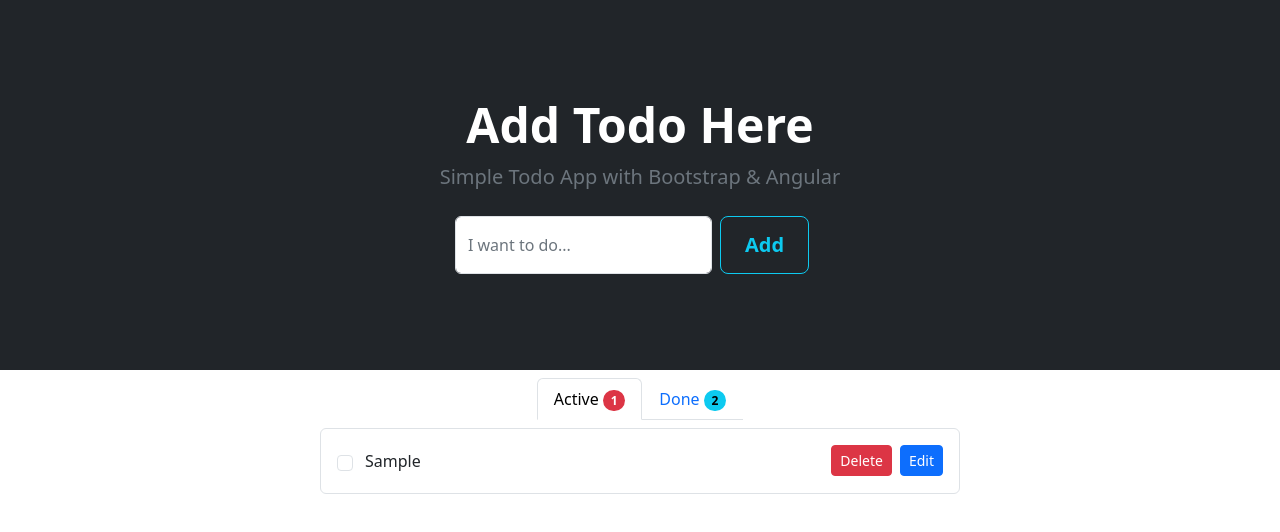
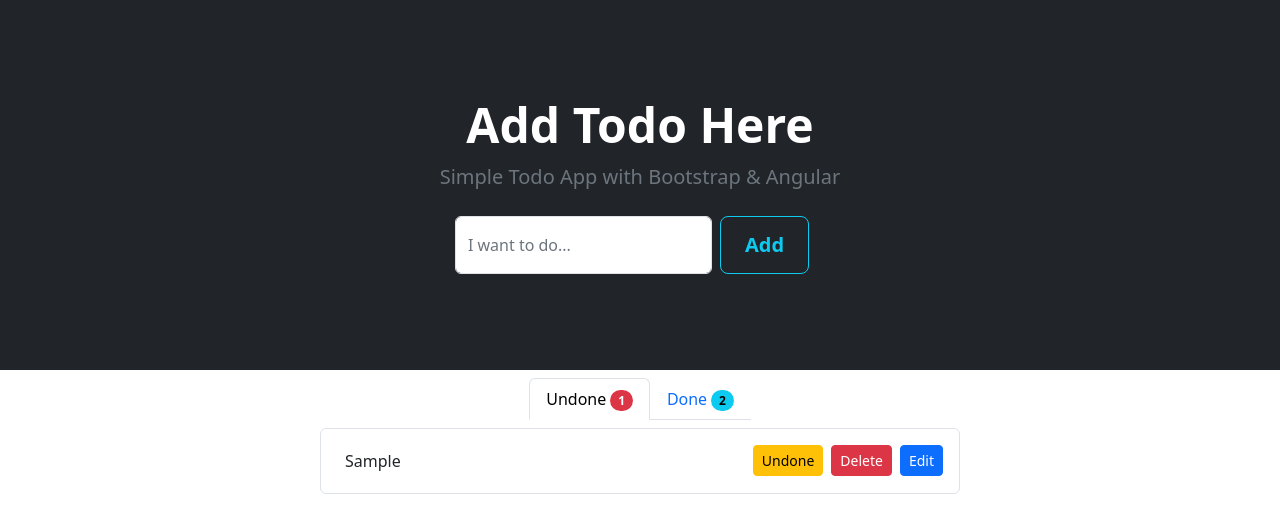
Before and after one commit to YasinDehfuli/Angular-Todo-App, an Angular app: page / in a window 1280 px wide. Both pictures are taken after typing "Sample" into the empty fields and a click on the button "Add". Shown: the top 532 px of the page. Built offline with nearby package versions, Linux system fonts and the light colour scheme.

Commit message:
feat(done-tasks): added done and undone buttons to change task status

```diff
--- a/src/app/app.component.html
+++ b/src/app/app.component.html
@@ -10,7 +10,7 @@
   </div>
 </header>
 
-<app-todos [todos]="todos" (delete)="doDeleteTodo($event)"></app-todos>
+<app-todos [todos]="todos" (delete)="doDeleteTodo($event)" (status)="doChangeStatus($event)"></app-todos>
 
 
 <router-outlet/>
--- a/src/app/app.component.ts
+++ b/src/app/app.component.ts
@@ -30,4 +30,16 @@ export class AppComponent {
   doDeleteTodo(key: number) {
     this.todos = this.todos.filter(item => item.key !== key)
   }
+
+  doChangeStatus(key: number) {
+    this.todos = this.todos.map(item => {
+      if (item.key === key) {
+        return {
+          ...item,
+          done: !item.done
+        }
+      }
+      return item;
+    })
+  }
 }
--- a/src/app/components/todo/todo.component.html
+++ b/src/app/components/todo/todo.component.html
@@ -1,8 +1,7 @@
 <ul class="list-group">
   <li class="todo-size list-group-item d-flex align-items-center justify-content-between">
     <div class="d-flex align-items-center">
-      <input class="form-check-input me-1" type="checkbox" value="" id="firstCheckbox">
-      <label class="form-check-label m-lg-2 mb-0" for="firstCheckbox">
+      <label class="form-check-label m-lg-2 mb-0">
         <span *ngIf="!hasDoEditSelected ; else edit_template" class="edit-todo">
           {{ todo.text }}
         </span>
@@ -15,6 +14,9 @@
       </label>
     </div>
     <div *ngIf="!hasDoEditSelected ; else submit_button_template" class="d-flex gap-2">
+      <button type="button" class="btn btn-sm" [ngClass]="{'btn-success': todo.done , 'btn-warning': !todo.done}" (click)="doToggleStatusTodo(todo.key)">
+        {{ todo.done ? 'Done' : 'Undone' }}
+      </button>
       <button type="button" class="btn btn-sm btn-danger" (click)="doDeleteTodo(todo.key)">Delete</button>
       <button type="button" class="btn btn-sm btn-primary" (click)="doEditTodo()">Edit</button>
     </div>
--- a/src/app/components/todo/todo.component.ts
+++ b/src/app/components/todo/todo.component.ts
@@ -1,12 +1,13 @@
 import {Component, EventEmitter, Input, Output} from '@angular/core';
-import {NgIf} from '@angular/common';
+import {NgClass, NgIf} from '@angular/common';
 import {FormsModule} from '@angular/forms';
 
 @Component({
   selector: 'app-todo',
   imports: [
     NgIf,
-    FormsModule
+    FormsModule,
+    NgClass
   ],
   templateUrl: './todo.component.html',
   styleUrl: './todo.component.scss'
@@ -14,6 +15,7 @@ import {FormsModule} from '@angular/forms';
 export class TodoComponent {
   @Input('todoItem') todo!: { key: number; done: boolean; text: string };
   @Output() delete = new EventEmitter<number>();
+  @Output() status = new EventEmitter<number>();
 
   hasDoEditSelected: boolean = false;
   initialValue: string = ''
@@ -34,4 +36,8 @@ export class TodoComponent {
   doDeleteTodo(key: number) {
     this.delete.emit(key)
   }
+
+  doToggleStatusTodo(status: number) {
+    this.status.emit(status)
+  }
 }
--- a/src/app/components/todos/todos.component.html
+++ b/src/app/components/todos/todos.component.html
@@ -2,7 +2,7 @@
   <ul class="nav nav-tabs">
     <li class="nav-item position-relative">
       <a class="nav-link active" aria-current="page" href="#">
-        Active
+        Undone
         <span class="badge rounded-pill text-bg-danger">1</span>
       </a>
 
@@ -20,6 +20,7 @@
   <app-todo
     *ngFor="let todo of todos" [todoItem]="todo"
     (delete)="doDeleteTodo(todo.key)"
+    (status)="doChangeStatus(todo.key)"
     class="col-6 mb-2 mt-2">
   </app-todo>
 </section>
--- a/src/app/components/todos/todos.component.ts
+++ b/src/app/components/todos/todos.component.ts
@@ -14,8 +14,13 @@ import {NgForOf} from '@angular/common';
 export class TodosComponent {
   @Input() todos: Array<{ key: number; done: boolean; text: string; }> = []
   @Output() delete = new EventEmitter<number>();
+  @Output() status = new EventEmitter<number>();
 
   doDeleteTodo(key: number) {
     this.delete.emit(key)
   }
+
+  doChangeStatus(status: number) {
+    this.status.emit(status)
+  }
 }
```
